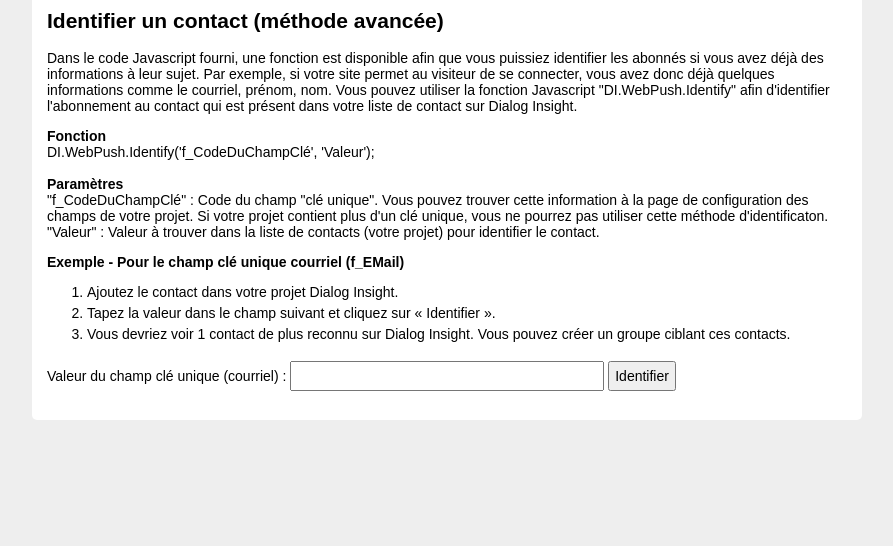
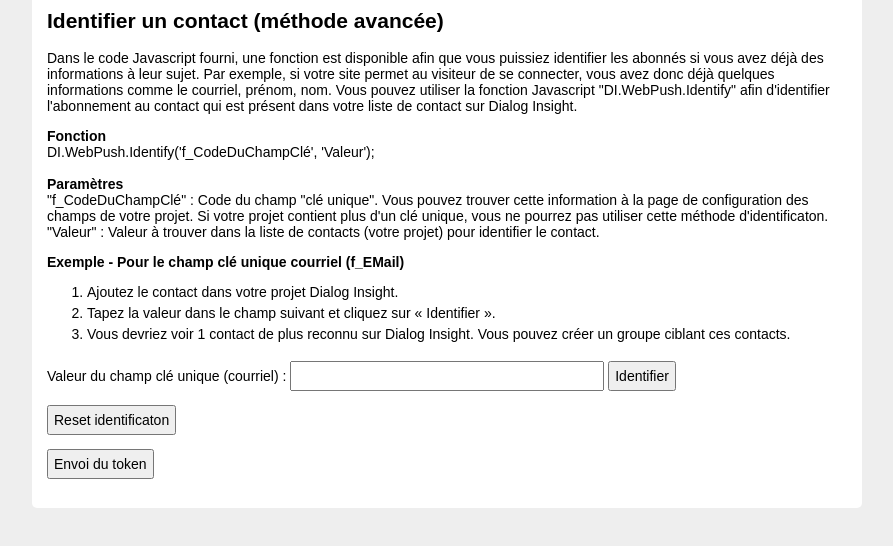
Before and after one commit to deltadialoginsight/deltadialoginsight.github.io, a plain HTML site: page index.html in a window 1280 px wide. Shown: the part 1900-2446 px from the top of the page, without its empty margins (193-1086 px from the left). Before the commit the page ends 2376 px from the top, so only its background shows below. Drawn offline with nearby package versions, Linux system fonts and the light colour scheme.

Commit message:
Add envoi du token

```diff
--- a/index.html
+++ b/index.html
@@ -87,6 +87,13 @@
 	<span id="feedback"></span>
 	</p>
 
+	<p>
+		<input type="button" value="Reset identificaton" onclick="DI.WebPush.ResetIdentify();">
+	</p>
+	<p>
+		<input type="button" value="Envoi du token" onclick="DI.WebPush.RequestPermission('fr');">
+	</p>
+
 </div><br /><br /> <br />
 </body>
 </html>
```
